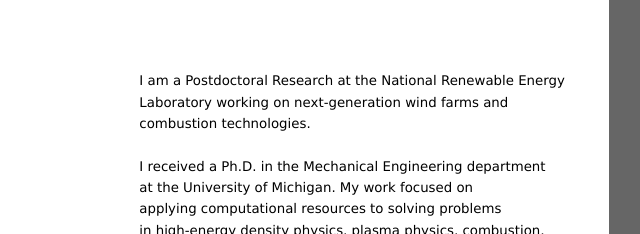
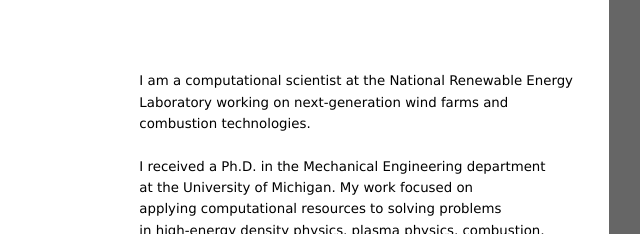
Before and after one commit to marchdf/marchdf.github.io, a plain HTML site: page index.html in a window 1280 px wide. Shown: the part 143-377 px from the top of the page, 458-1098 px from the left. Drawn offline with Linux system fonts and the light colour scheme.

Commit message:
Update CV and position

```diff
--- a/index.html
+++ b/index.html
@@ -33,7 +33,7 @@
   <div class="maintext">
 
     <p>
-      I am a Postdoctoral Research at the National Renewable Energy<br>
+      I am a computational scientist at the National Renewable Energy<br>
       Laboratory working on next-generation wind farms and<br>
       combustion technologies.</p>
 
```
Also changed, not shown: 1 other file.
